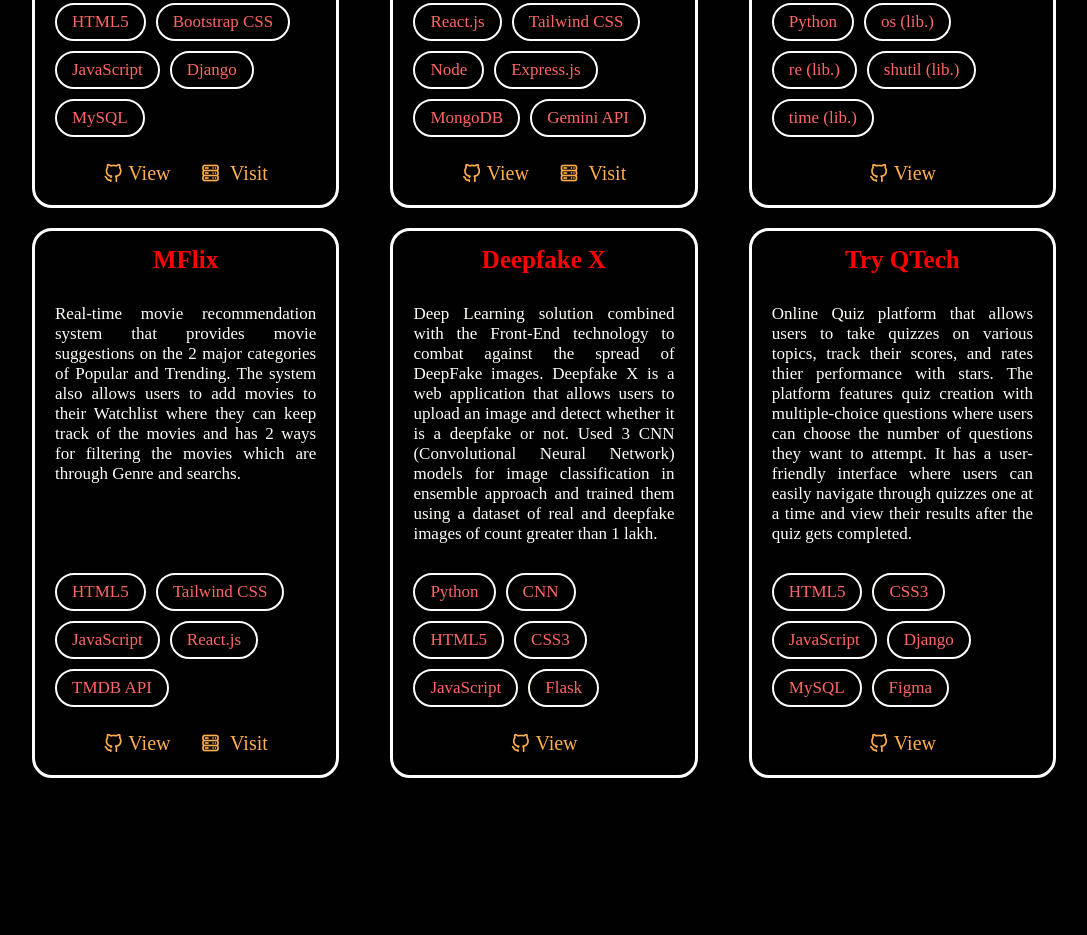
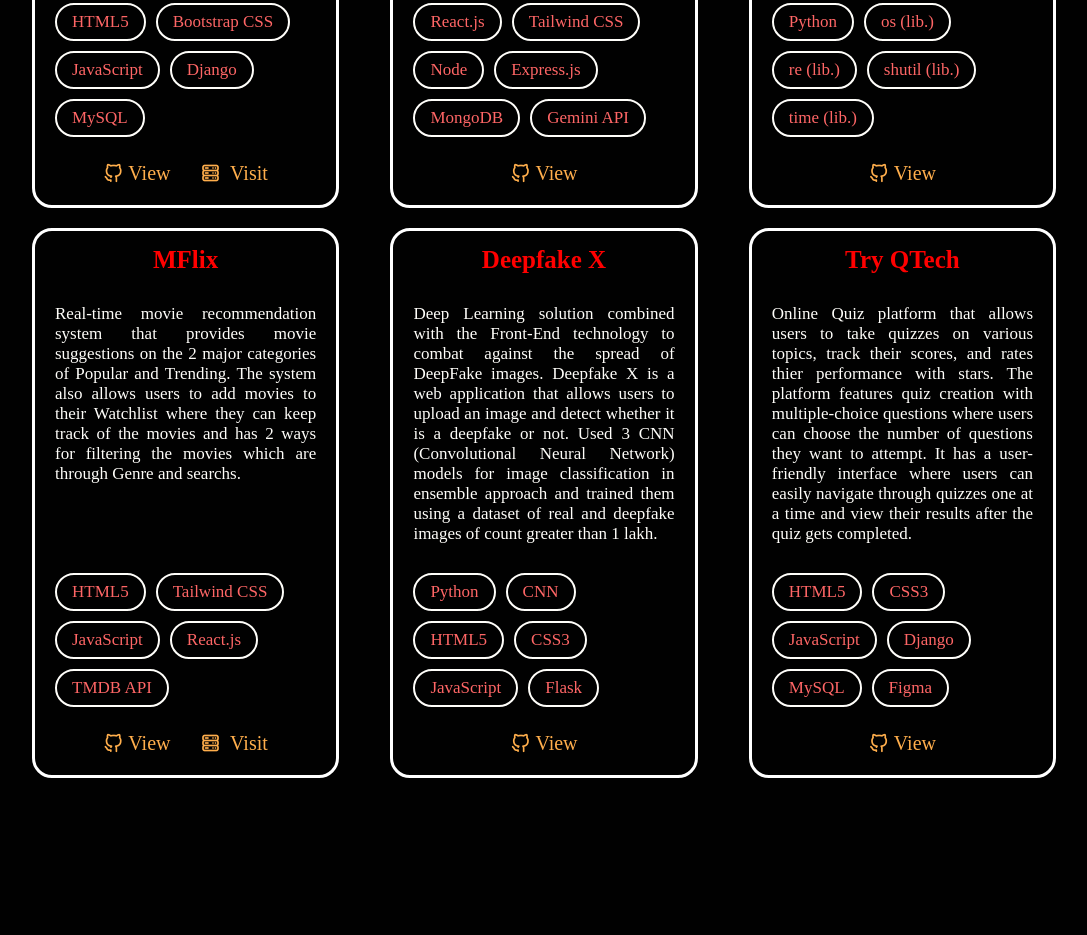
Before and after one commit to lck-manoj-s/Portfolio, a plain HTML site: page index.html in a window 1280 px wide. Shown: the part 3991-4926 px from the top of the page, without its empty margins (96-1183 px from the left). Drawn offline with nearby package versions, Linux system fonts and the light colour scheme.

Commit message:
Removed website link for project-2

```diff
--- a/index.html
+++ b/index.html
@@ -382,13 +382,6 @@
                                 >
                                     <i class="uil uil-github-alt"></i>View
                                 </a>
-
-                                <a
-                                    href="https://dressup.ddns.net/"
-                                    class="no-style"
-                                    target="_blank">
-                                    <i class="uil uil-server"></i> Visit
-                                </a>
                             </div>
                         </div>
 
```
